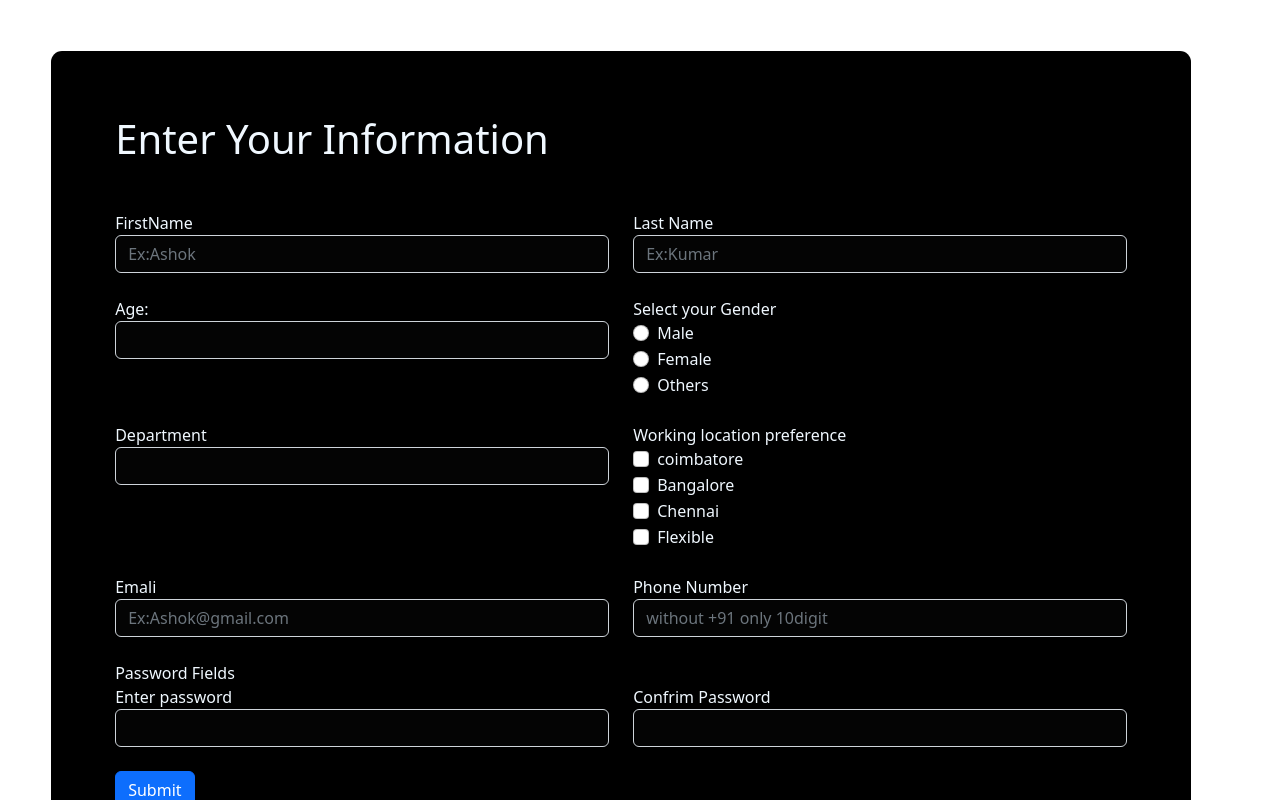
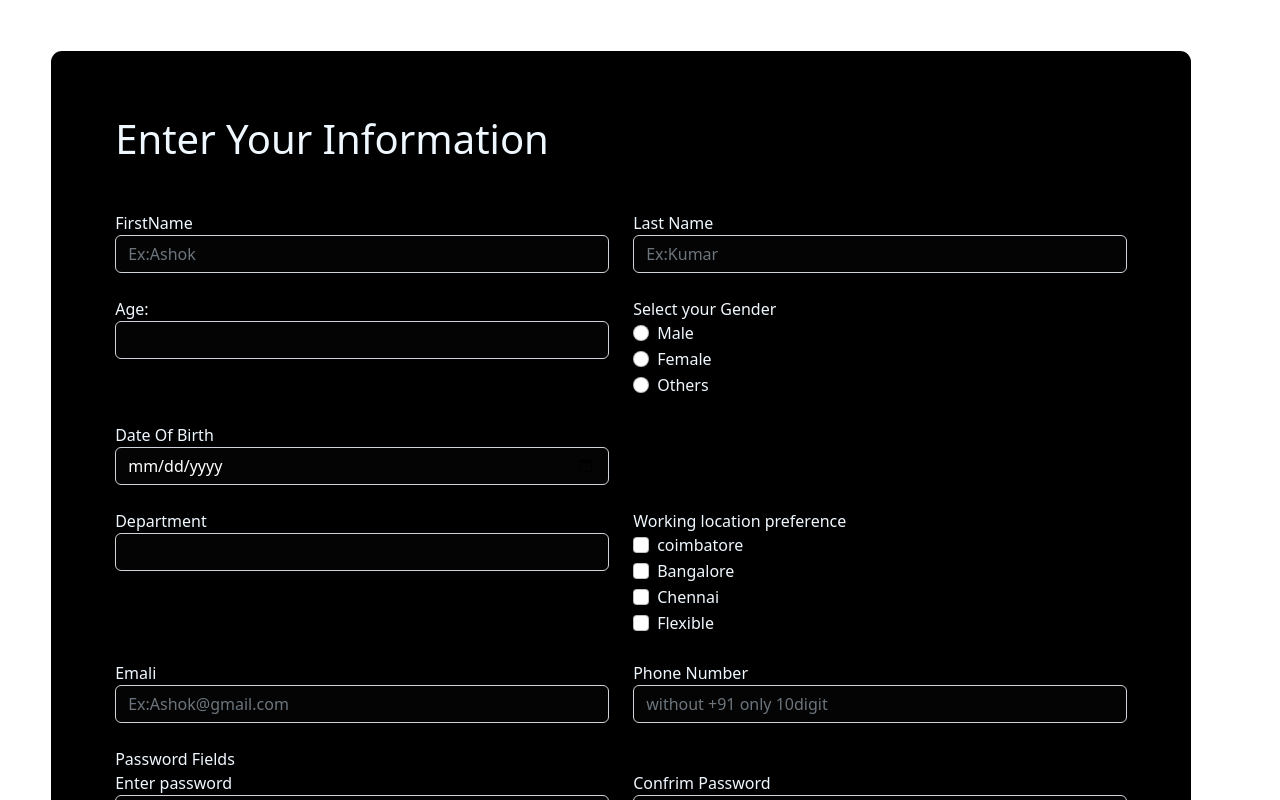
Before and after one commit to Ashokan-soft/Portfolio, an Angular app in the folder portfolio/: page / in a window 1280 px wide. Shown: the top 800 px of the page. Built offline with nearby package versions, Linux system fonts and the light colour scheme.

Commit message:
password  submiit still have checkbox issue

```diff
--- a/portfolio/src/app/form/form.component.html
+++ b/portfolio/src/app/form/form.component.html
@@ -72,6 +72,22 @@
 
             </div>
 
+
+        </div>
+        <br>
+        <div class="row">
+            <div class="col-lg-6 col-md-6 col-sm-12 date">
+
+                <label for="">Date Of Birth</label>
+                <input type="date" class="form-control" name="DOB" #DOB="ngModel" [(ngModel)]="dob"
+                [ngClass]="{'is-invalid':f.submitted && DOB.invalid }" required>
+                <small *ngIf="DOB.touched && DOB.errors?.required"> plese select your DOB</small>
+                <!-- <small *ngIf="dob."></small> -->
+            </div>
+
+            <div class="col-lg-6 col-md-6 col-sm-12">
+
+            </div>
 
         </div>
         <br>
--- a/portfolio/src/app/form/form.component.scss
+++ b/portfolio/src/app/form/form.component.scss
@@ -17,5 +17,6 @@ small{
 .form-control{
     background-color: rgb(4, 4, 4);
     color: rgb(255, 255, 255);
+    color:white;
 
 }
--- a/portfolio/src/app/form/form.component.ts
+++ b/portfolio/src/app/form/form.component.ts
@@ -11,6 +11,7 @@ export class FormComponent {
   FName:any
   LName:any
   age:any
+  dob:any
   gender:any
   department:any
   work:any
@@ -19,11 +20,29 @@ export class FormComponent {
   password:any
   ConfrimPass:any
   successresult:any
+  tempdate:any="10-10-2023"
 
   submit(){
 
     if(this.FName,this.LName,this.age,this.gender,this.department,this.email,
-      this.phoneNumber,this.password,this.ConfrimPass!=null){
+      this.phoneNumber,this.password,this.ConfrimPass,this.dob!=null){
+
+
+        // if(this.dob-this.tempdate!=0,[-1-0])
+        // {
+        //   console.log("Error in date")
+        // }
+        // else{
+        //   console.log("date is ok")
+        // }
+
+        if(this.password != this.ConfrimPass){
+
+          console.log("Password Has a Problem")
+          alert("Check Password")
+
+        }
+        else{
 
           console.log("Form Submitted")
           this.successresult="submitted successfully"
@@ -39,8 +58,15 @@ export class FormComponent {
           console.log("Pass : "+this.password)
           console.log("Cpass :"+this.ConfrimPass)
           // console.log(""+this.successresult)
-        alert("User Datas"+this.FName+ "Last Name : "+this.LName+"Age : "+this.age+"gender : "+this.gender+"department :"+
+
+          alert("User Datas ::"+"FirstName"+this.FName+ "Last Name : "+this.LName+"Age : "+this.age+"gender : "+this.gender+"department :"+
           this.department+"Work"+this.work+"PhoneNumber : "+this.phoneNumber+"Password :"+this.password+"CPass"+this.ConfrimPass)
+
+
+        }
+
+
+
 
 
 
```
Lines whose indentation alone changed are shown as unchanged.
